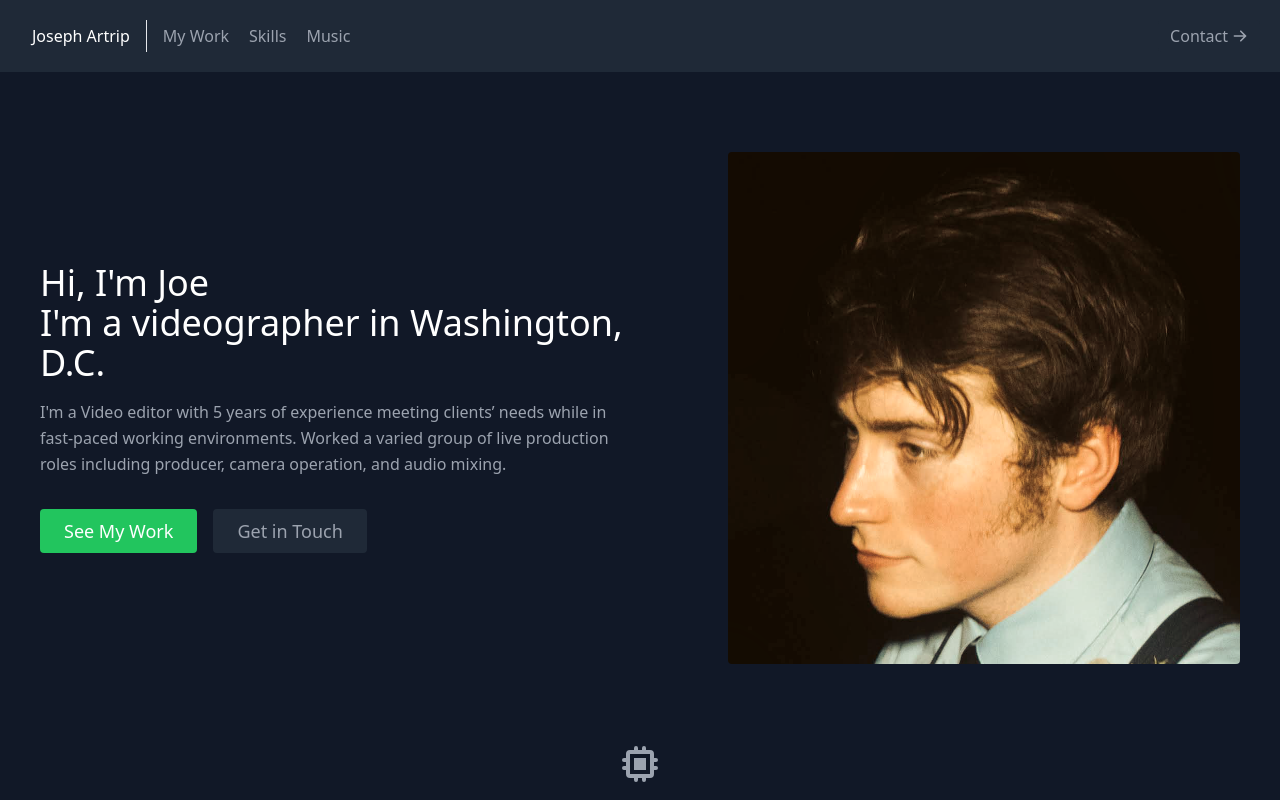
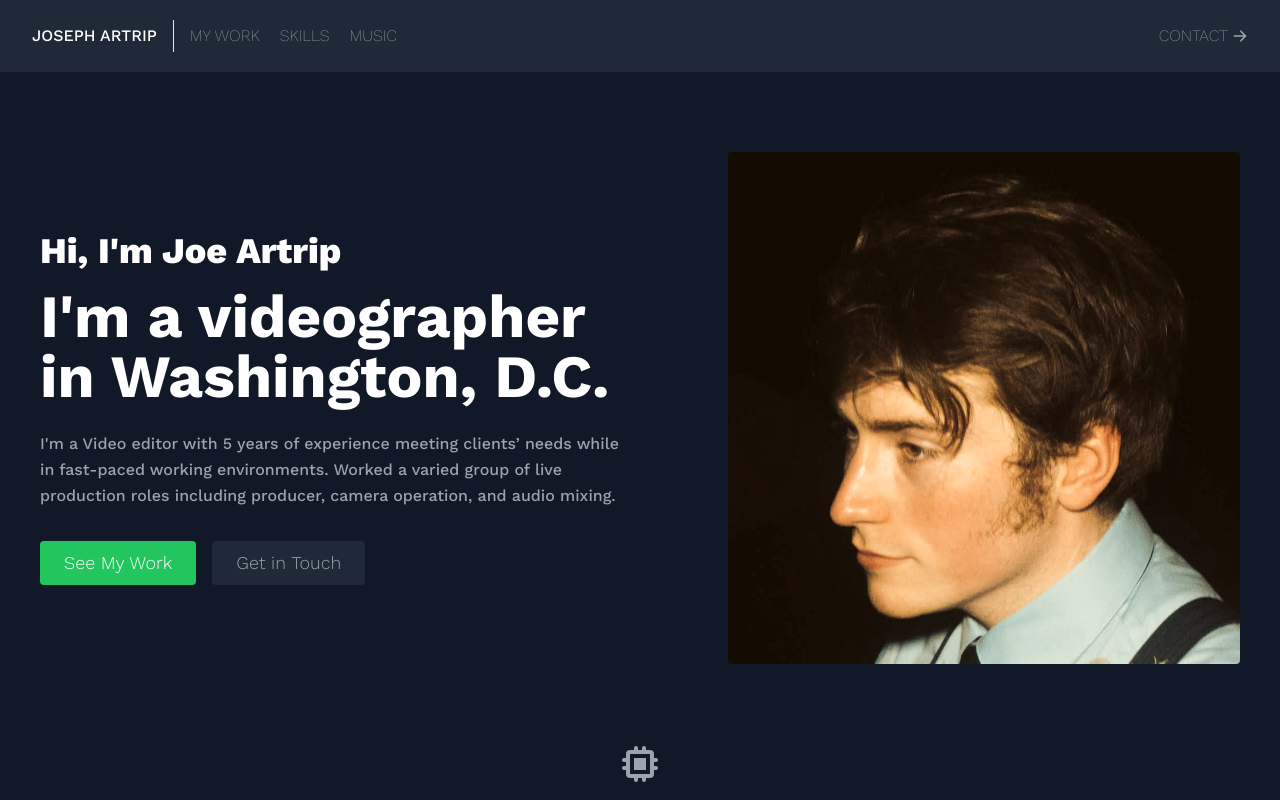
Before and after one commit to brianprost/joe-artrip-website, a React (Create React App) app: page / in a window 1280 px wide. Shown: the top 800 px of the page. Built offline with nearby package versions, Linux system fonts and the light colour scheme.

Commit message:
better fonts!

```diff
--- a/public/index.html
+++ b/public/index.html
@@ -5,39 +5,17 @@
     <link rel="icon" href="%PUBLIC_URL%/favicon.ico" />
     <meta name="viewport" content="width=device-width, initial-scale=1" />
     <meta name="theme-color" content="#000000" />
-    <meta
-      name="description"
-      content="Web site created using create-react-app"
+    <meta name="description" content="Joe Artrip's Personal Website" />
+    <link rel="preconnect" href="https://fonts.googleapis.com" />
+    <link rel="preconnect" href="https://fonts.gstatic.com" crossorigin />
+    <link
+      href="https://fonts.googleapis.com/css2?family=Work+Sans:wght@200..800&display=swap"
+      rel="stylesheet"
     />
-    <link rel="apple-touch-icon" href="%PUBLIC_URL%/logo192.png" />
-    <!--
-      manifest.json provides metadata used when your web app is installed on a
-      user's mobile device or desktop. See https://developers.google.com/web/fundamentals/web-app-manifest/
-    -->
-    <link rel="manifest" href="%PUBLIC_URL%/manifest.json" />
-    <!--
-      Notice the use of %PUBLIC_URL% in the tags above.
-      It will be replaced with the URL of the `public` folder during the build.
-      Only files inside the `public` folder can be referenced from the HTML.
-
-      Unlike "/favicon.ico" or "favicon.ico", "%PUBLIC_URL%/favicon.ico" will
-      work correctly both with client-side routing and a non-root public URL.
-      Learn how to configure a non-root public URL by running `npm run build`.
-    -->
-    <title>React App</title>
+    <title>Joe Artrip, The Videographer</title>
   </head>
   <body>
     <noscript>You need to enable JavaScript to run this app.</noscript>
     <div id="root"></div>
-    <!--
-      This HTML file is a template.
-      If you open it directly in the browser, you will see an empty page.
-
-      You can add webfonts, meta tags, or analytics to this file.
-      The build step will place the bundled scripts into the <body> tag.
-
-      To begin the development, run `npm start` or `yarn start`.
-      To create a production bundle, use `npm run build` or `yarn build`.
-    -->
   </body>
 </html>
--- a/src/App.jsx
+++ b/src/App.jsx
@@ -9,7 +9,7 @@ import Contact from "./components/Contact"
 
 export default function App() {
   return (
-    <main className='text-gray-400 bg-gray-900 body-font'>
+    <main className='text-gray-400 bg-gray-900 font-light'>
       <Navbar />
       <About />
       <Skills />
--- a/src/components/About.jsx
+++ b/src/components/About.jsx
@@ -5,12 +5,14 @@ export default function About() {
     <section id="about">
       <div className="container mx-auto flex px-10 py-20 md:flex-row flex-col items-center">
         <div className="lg:flex-grow md:w-1/2 lg:pr-24 md:pr-16 flex flex-col md:items-start md:text-left mb-16 md:mb-0 items-center text-center">
-          <h1 className="title-font sm:text-4xl text-3xl mb-4 font-medium text-white">
-            Hi, I'm Joe
+          <h1 className="sm:text-4xl text-4xl mb-4 font-extrabold text-white">
+            Hi, I'm Joe Artrip
             <br className="hidden lg:inline-block" />
+          </h1>
+          <h2 className="sm:text-6xl text-6xl mb-6 font-bold text-white">
             I'm a videographer in Washington, D.C.
-          </h1>
-          <p className="mb-8 leading-relaxed">
+          </h2>
+          <p className="mb-8 leading-relaxed font-medium">
             I'm a Video editor with 5 years of experience meeting clients’ needs
             while in fast-paced working environments. Worked a varied group of
             live production roles including producer, camera operation, and
@@ -27,12 +29,16 @@ export default function About() {
               href="#contact"
               className="ml-4 inline-flex text-gray-40 bg-gray-800 border-0 py-2 px-6 focus:outline-none hover:bg-gray-700 hover:text-white rounded text-lg"
             >
-                Get in Touch
+              Get in Touch
             </a>
           </div>
         </div>
         <div className="lg:max-w-lg lg:w-full md:w-1/2 w-5/6">
-            <img src="./bio-pic.png" alt="joe-artrip-video-bio-pic" className="object-cover object-center rounded" />
+          <img
+            src="./bio-pic.png"
+            alt="joe-artrip-video-bio-pic"
+            className="object-cover object-center rounded"
+          />
         </div>
       </div>
     </section>
--- a/src/components/Navbar.jsx
+++ b/src/components/Navbar.jsx
@@ -3,26 +3,26 @@ import React from 'react';
 
 export default function Navbar() {
     return (
-        <header className="bg-gray-800 md:stickey top-0 z-10">
+        <header className="bg-gray-800 md:stickey top-0 z-10 font-extralight">
             <div className="container mx-auto flex flex-wrap p-5 flex-col md:flex-row items-center">
                 <a className="title-font font-medium text-white mb-4 md:mb-0">
                     <a href="#about" className="ml-3 text.xl">
-                        Joseph Artrip
+                        JOSEPH ARTRIP
                     </a>
                 </a>
                 <nav className="md:mr-auto md:ml-4 md:py-1 md:pl-4 md:border-l md:border-gray flex flex-wrap items-center text-base justify-center">
                     <a href="#projects" className="mr-5 hover:text-white">
-                        My Work
+                        MY WORK
                     </a>
                     <a href="#skills" className="mr-5 hover:text-white">
-                        Skills
+                        SKILLS
                     </a>
                     <a href="#music" className="mr-5 hover:text-white">
-                        Music
+                        MUSIC
                     </a>
                 </nav>
                 <a href="#contact" className="inline-flex items-center bg-gray-800 border-0 py-1 px-3 focus:outline-none hover:bg-gray-700 rounded text-base mt-4 md:mt-0">
-                    Contact
+                    CONTACT
                     <ArrowRightIcon className="w-4 h-4 ml-1" />
                 </a>
             </div>
--- a/src/components/Skills.jsx
+++ b/src/components/Skills.jsx
@@ -8,7 +8,7 @@ export default function Skills() {
             <div className="container px-5 py10 mx-auto">
                 <div className="text-center mb-20">
                     <ChipIcon className='w-10 inline-block mb-4' />
-                    <h1 className="sm:text-4xl text-3xl font-medium title-font text-white mb-4">
+                    <h1 className="sm:text-4xl text-3xl font-medium text-white mb-4">
                         Skills &amp; Equipment
                     </h1>
                     <p className="text-base leading-relaxed xl:w-2/4 lg:w-3/4 mx-auto">
--- a/tailwind.config.js
+++ b/tailwind.config.js
@@ -1,9 +1,17 @@
+const defaultTheme = require("tailwindcss/defaultTheme")
+
 module.exports = {
+  mode: "jit",
   content: [
     "./src/**/*.{js,jsx,ts,tsx}",
   ],
   theme: {
-    extend: {},
+    extend: {
+      fontFamily: {
+        sans: ["'Work Sans'", ...defaultTheme.fontFamily.sans],
+
+      },
+    },
   },
   plugins: [],
 }
```
